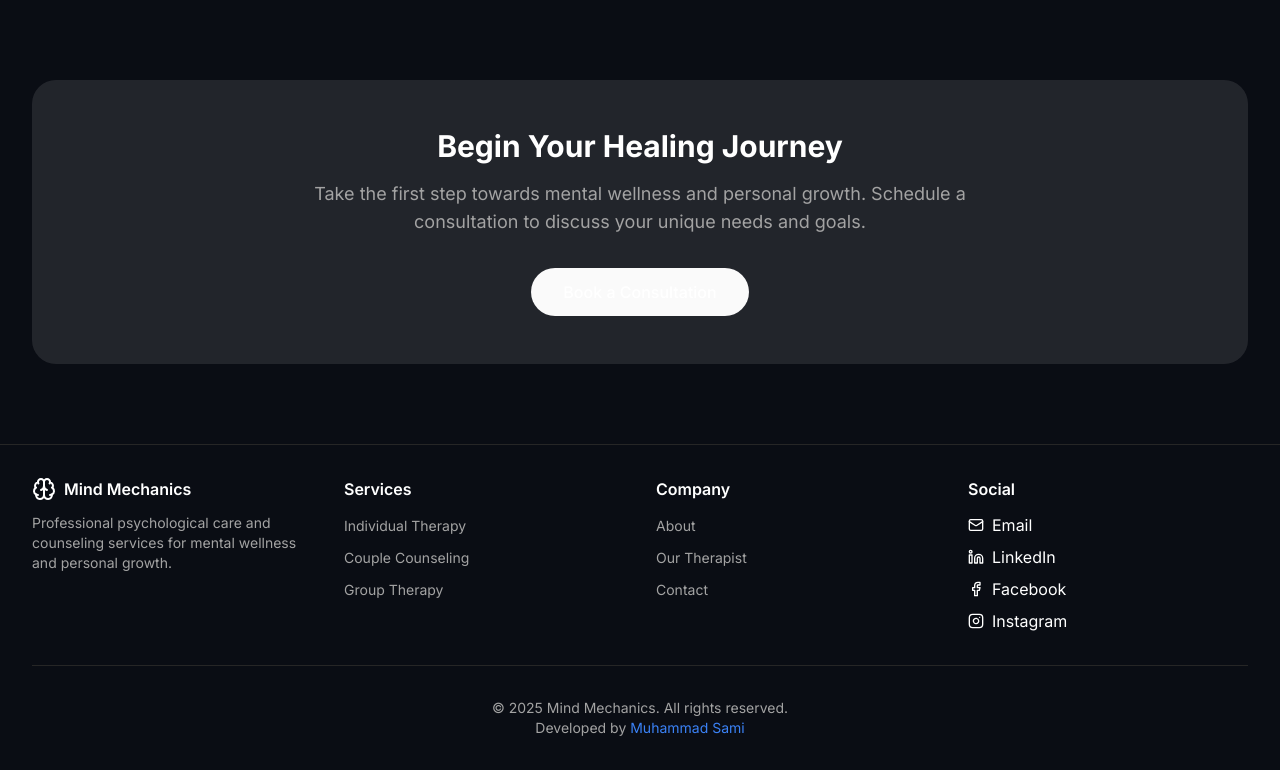
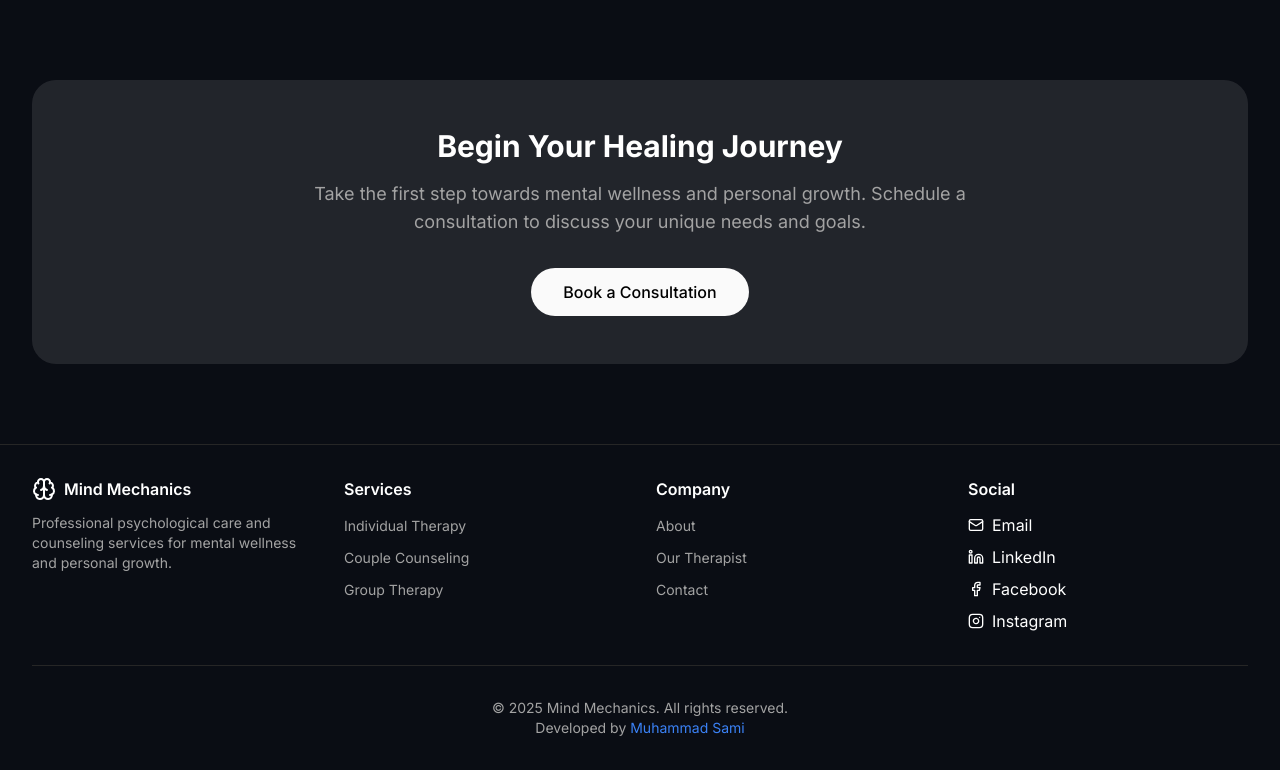
Before and after one commit to shaguftanaliyawala/mindmechanicss, a Next.js app: page /therapist in a window 1280 px wide. Shown: the part 2431-3201 px from the top of the page. Built offline with nearby package versions, Linux system fonts and the light colour scheme.

Commit message:
text edited

```diff
--- a/src/app/therapist/page.tsx
+++ b/src/app/therapist/page.tsx
@@ -106,7 +106,7 @@ export default function TherapistPage() {
           <p className="text-lg text-muted-foreground max-w-2xl mx-auto mb-8">
             Take the first step towards mental wellness and personal growth. Schedule a consultation to discuss your unique needs and goals.
           </p>
-          <a href="/contact" className="inline-block px-8 py-3 bg-primary text-white rounded-full font-medium hover:bg-primary/90 transition-colors">
+          <a href="/contact" className="inline-block px-8 py-3 bg-primary text-black rounded-full font-medium hover:bg-primary/90 transition-colors">
             Book a Consultation
           </a>
         </motion.div>
```
